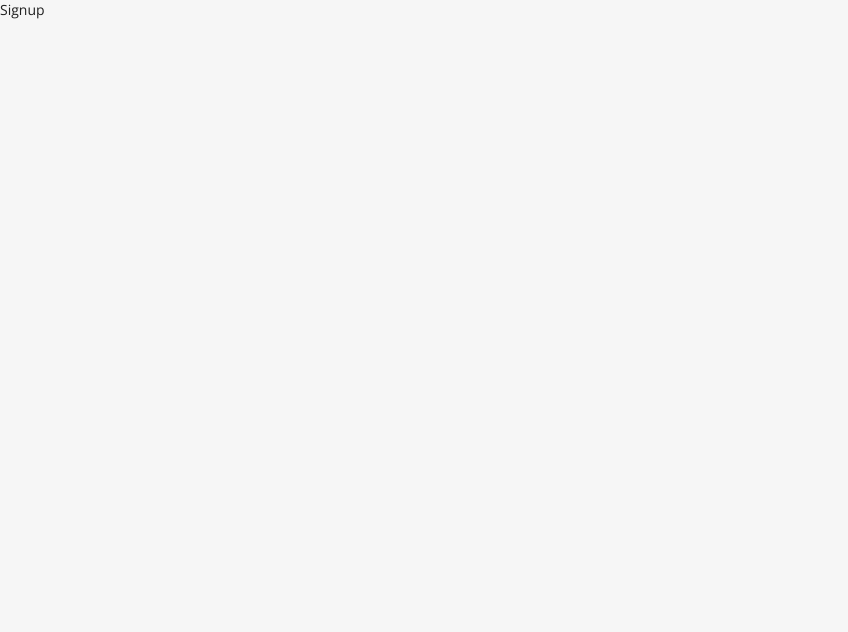
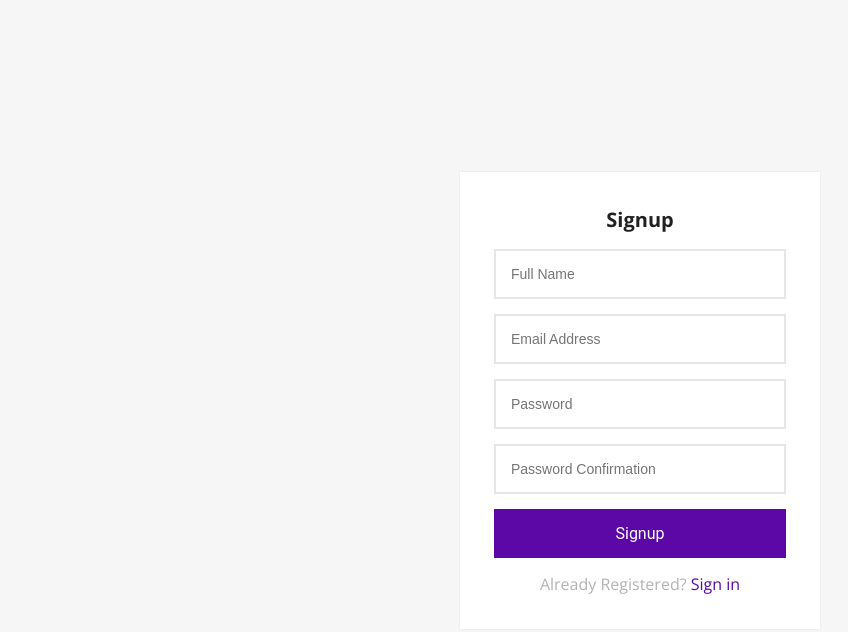
Before and after one commit to sajadghanbari/react-and-laravel-with-rest-api, a React (Vite) app in the folder react/: page /signup in a window 1280 px wide. Shown: the top 632 px of the page, without its empty margins (0-848 px from the left). Built offline with nearby package versions, Linux system fonts and the light colour scheme.

Commit message:
signup page layout created

```diff
--- a/react/src/views/signup.jsx
+++ b/react/src/views/signup.jsx
@@ -1,7 +1,29 @@
+import { Link } from "react-router-dom";
 export default function Signup (){
+    const onSubmit = (ev) => {
+        ev.preventDefault();
+
+        // const data = Object.fromEntries(formData);
+        // console.log(data);
+    }
     return (
-        <div>
-            Signup
+        <div className="login-signup-form animated fadeInDown">
+            <div className="form">
+                <form onSubmit={onSubmit}>
+                    <h1 className="title">
+                        Signup
+                    </h1>
+                    <input type="text" placeholder="Full Name" />
+                    <input type="email" placeholder="Email Address" />
+                    <input type="password" placeholder="Password" />
+                    <input type="password" placeholder="Password Confirmation" />
+                    <button className="btn btn-block">Signup</button>
+                    <p className="message">
+                        Already Registered? <Link to="/login">Sign in</Link>
+                    </p>
+                </form>
+            </div>
+
         </div>
     )
 }
```
